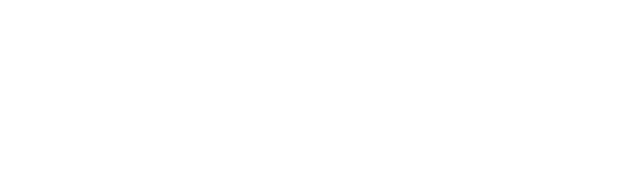
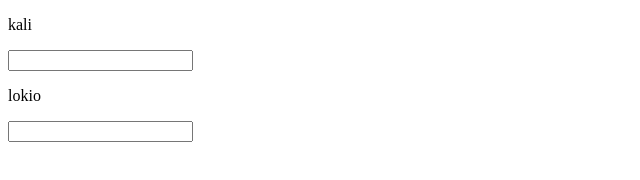
Before and after one commit to syedmuhammadbilalshakeel1/sign_up_app, a plain HTML site: page index.html in a window 1280 px wide. Shown: the whole page, without its empty margins (0-640 px from the left). Drawn offline with Linux system fonts and the light colour scheme.

Commit message:
new_comment

```diff
--- a/app.js
+++ b/app.js
@@ -25,3 +25,8 @@ console.log("number 1")
 
 console.log("number 2");
 console.log("number 3");
+
+let op = {
+    name : "bikal",
+class : "new"
+}
--- a/index.html
+++ b/index.html
@@ -31,6 +31,12 @@
         </div>
     </div>
      -->
+     <form action="">
+        <p>kali</p>
+        <input type="email" name="" id="">
+        <p>lokio</p>
+        <input type="text" name="" id="">
+     </form>
 
 <script src="app.js"></script>
 
```
Also changed, not shown: WhatsApp Image 2022-09-07 at 16.26.55.jpeg (added).
